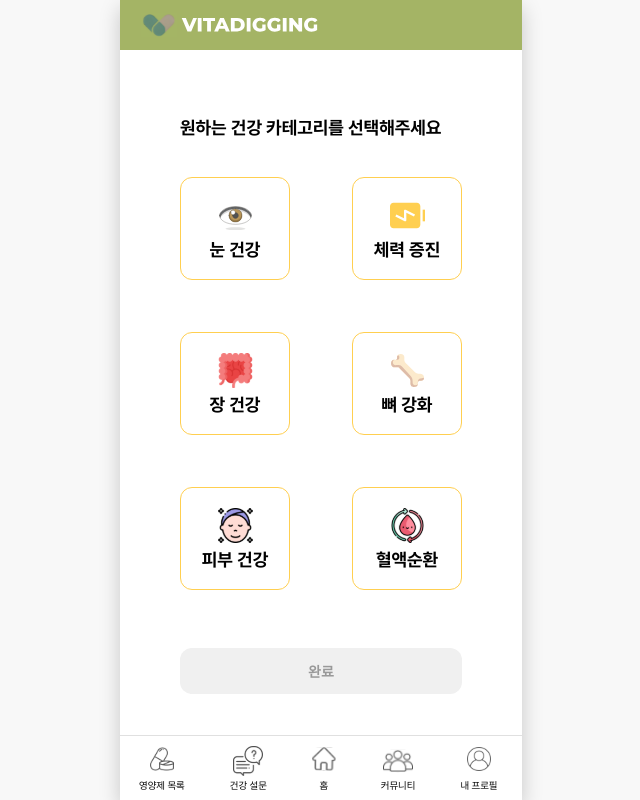
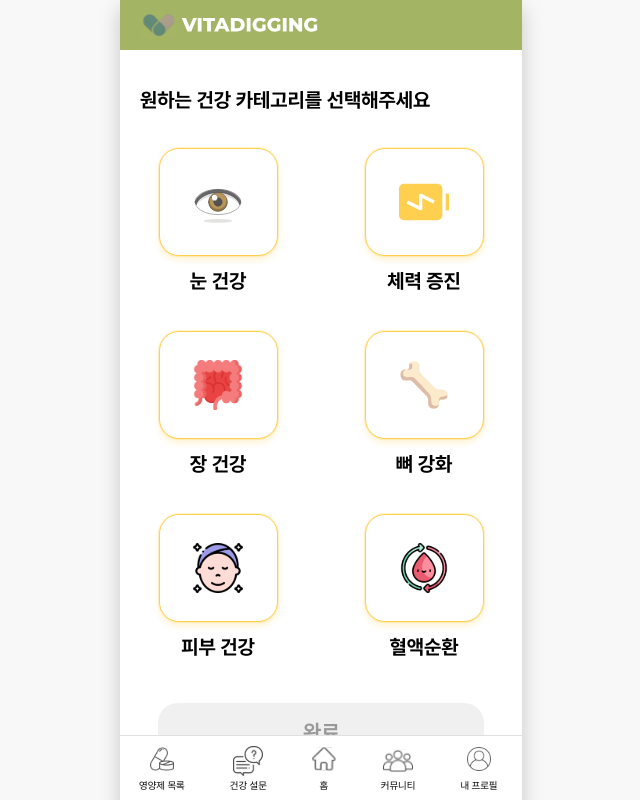
Before and after one commit to DS-VitaDigging/front-end, a React (Create React App) app in the folder vita-digging/: page /category in a window 1280 px wide. Shown: the whole page, without its empty margins (319-959 px from the left). Built offline with nearby package versions, Linux system fonts and the light colour scheme; no server answers; the HTML template or start-up script is replaced by a standard one.

Commit message:
style: 카테고리 선택 페이지 디자인 수정

```diff
--- a/vita-digging/src/pages/Category/CategorySelect.jsx
+++ b/vita-digging/src/pages/Category/CategorySelect.jsx
@@ -6,7 +6,7 @@ import * as styles from './CategorySelect.style';
 const categories = [
   { key: 'eyes', label: '눈 건강', icon: '/images/icon_eyes.svg' },
   { key: 'stemina', label: '체력 증진', icon: '/images/icon_stemina.svg' },
-  { key: 'liver', label: '장 건강', icon: '/images/icon_liver.svg' },
+  { key: 'intestines', label: '장 건강', icon: '/images/icon_intestines.svg' },
   { key: 'bones', label: '뼈 강화', icon: '/images/icon_bones.svg' },
   { key: 'skin', label: '피부 건강', icon: '/images/icon_skin.svg' },
   { key: 'blood', label: '혈액순환', icon: '/images/icon_blood.svg' },
@@ -20,10 +20,9 @@ const handleSelect = (key) => {
     if (selected.includes(key)) {
       setSelected([]); // 선택해제시
     } else {
-    setSelected([key]); // 3개선택x 단일선택
+      setSelected([key]); // 단일선택
     }
   };
-
 
   const handleComplete = () => {
     if (selected.length > 0) {
@@ -38,12 +37,13 @@ const handleSelect = (key) => {
       </div>
       <div css={styles.grid}>
         {categories.map(({ key, label, icon }) => (
+          <div key={key} css={styles.categoryItem}>
             <div
-            key={key}
               css={styles.categoryBox(selected.includes(key))}
               onClick={() => handleSelect(key)}
             >
               <img src={icon} alt={label} css={styles.icon} />
+            </div>
             <div css={styles.label}>{label}</div>
           </div>
         ))}
--- a/vita-digging/src/pages/Category/CategorySelect.style.js
+++ b/vita-digging/src/pages/Category/CategorySelect.style.js
@@ -1,75 +1,86 @@
 import { css } from '@emotion/react';
 
 export const wrapper = css`
-  padding: 6rem;
-  margin-top: 5.9rem;
+  padding: 0 2rem;
+  margin-top: 9rem;
+  margin-bottom: 10rem;
   overflow: hidden;
   position: relative;
+  display: flex;
+  flex-direction: column;
 `;
 
 export const textGroup = css`
-  margin-bottom: 4rem;
+  margin-bottom: 3rem;
 `;
 
 export const title = css`
-  font-size: 1.8rem;
+  font-size: 2rem;
   font-weight: bold;
-  text-align: left;
   margin-bottom: 0.8rem;
 `;
+
 export const grid = css`
   display: grid;
   grid-template-columns: repeat(2, 1fr);
-  column-gap: 6.2rem;
-  row-gap: 5.2em;
-  justify-items: stretch;
+  column-gap: 5rem;
+  row-gap: 4rem;
+  justify-items: center;
+`;
+
+export const categoryItem = css`
+  display: flex;
+  flex-direction: column;
+  align-items: center;
+  gap: 1rem;
 `;
 
 export const categoryBox = (isSelected) => css`
   background-color: ${isSelected ? '#FFF3CD' : '#FFFFFF'};
   border: 1.5px solid ${isSelected ? '#FFCF50' : '#FFCF50'};
-  border-radius: 1.2rem;
+  border-radius: 2rem;
   padding: 2rem 1.2rem;
   text-align: center;
-  width: 100%;
-  height: auto;
+  width: 11.9rem;
+  height: 10.8rem;
   cursor: pointer;
   display: flex;
-  flex-direction: column;
   align-items: center;
+  justify-content: center;
+
+  box-shadow:
+    0 4px 6px rgba(255, 207, 80, 0.25),
+    0 0 0 1px rgba(255, 207, 80, 0.25);
 
   &:hover {
     background-color: ${isSelected ? '#FFF3CD' : '#FFF3CD'};
   }
 `;
 
-
 export const icon = css`
-  width: 3.5rem;
-  height: 3.5rem;
-  margin-bottom: 0.8rem;
+  width: 5rem;
+  height: 5rem;
 `;
 
 export const label = css`
-  font-size: 1.8rem;
+  font-size: 2rem;
   font-weight: bold;
+  text-align: center;
+  margin-top: 0.5rem;
 `;
 
 export const completeButton = css`
-  width: 100%;
+  width: 90%;
+  height: 5.7rem;
   padding: 1.3rem;
-  font-size: 1.4rem;
+  font-size: 2rem;
   font-weight: bold;
   background-color: #ffd666;
-  color: #000;
   border: none;
-  border-radius: 1.2rem;
+  border-radius: 2rem;
   cursor: pointer;
-  display: flex;
-  align-items: center;
-  justify-content: center;
-  margin-top: 5.8rem;
-
+  align-self: center;
+  margin-top: 4.6rem;
 
   &:hover {
     background-color: #ffd666;
```
Also changed, not shown: vita-digging/public/images/icon_intestines.svg (renamed from vita-digging/public/images/icon_liver.svg). Lines whose indentation alone changed are shown as unchanged.
